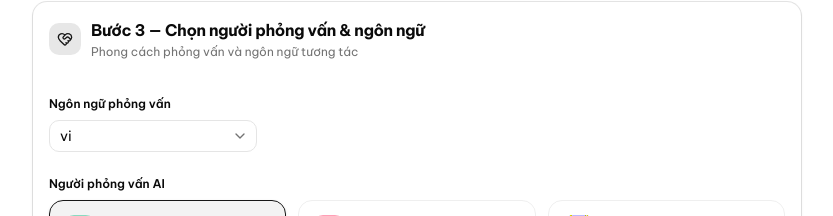
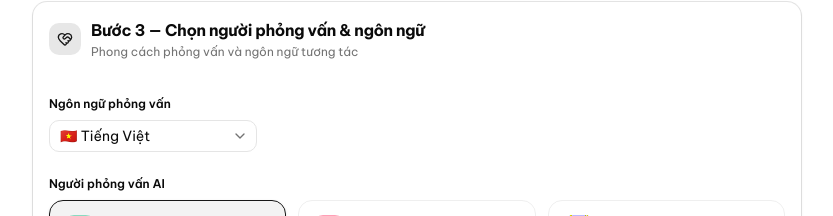
Before and after one commit to DucHuynh27/ai-interview, a Next.js app: page /interview/setup in a window 1280 px wide. Shown: the part 957-1173 px from the top of the page, without its empty margins (223-1056 px from the left). Built offline with nearby package versions, Linux system fonts and the light colour scheme.

Commit message:
fix(interview): show full language label in SelectValue trigger

```diff
--- a/src/components/interview/SetupForm.tsx
+++ b/src/components/interview/SetupForm.tsx
@@ -357,7 +357,11 @@ export function SetupForm() {
                             }
                         >
                             <SelectTrigger id="language" className="w-52 text-sm">
-                                <SelectValue />
+                                <SelectValue>
+                                    {form.language === "vi"
+                                        ? "🇻🇳 Tiếng Việt"
+                                        : "🇬🇧 English"}
+                                </SelectValue>
                             </SelectTrigger>
                             <SelectContent>
                                 <SelectItem value="vi">
```
